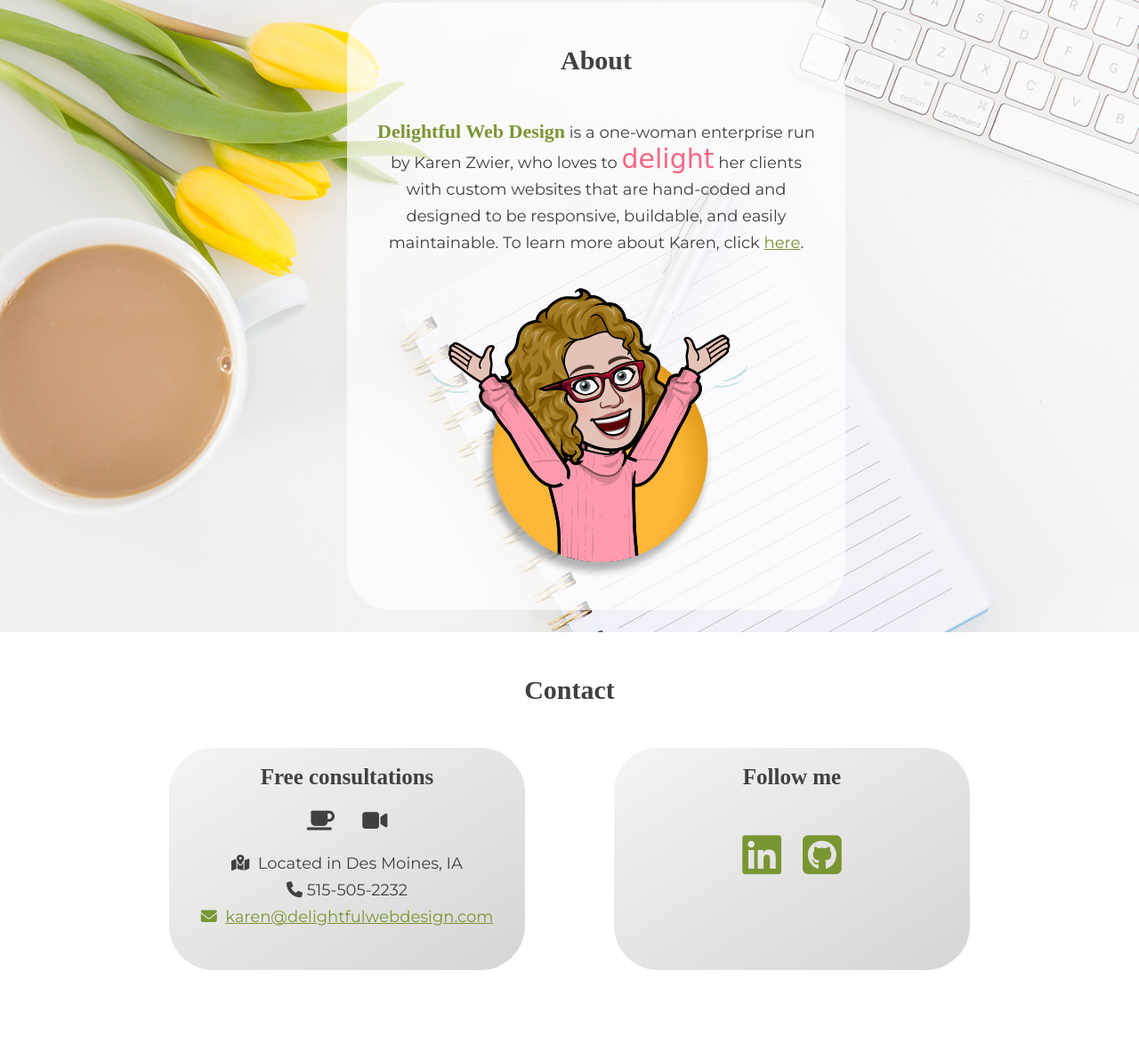
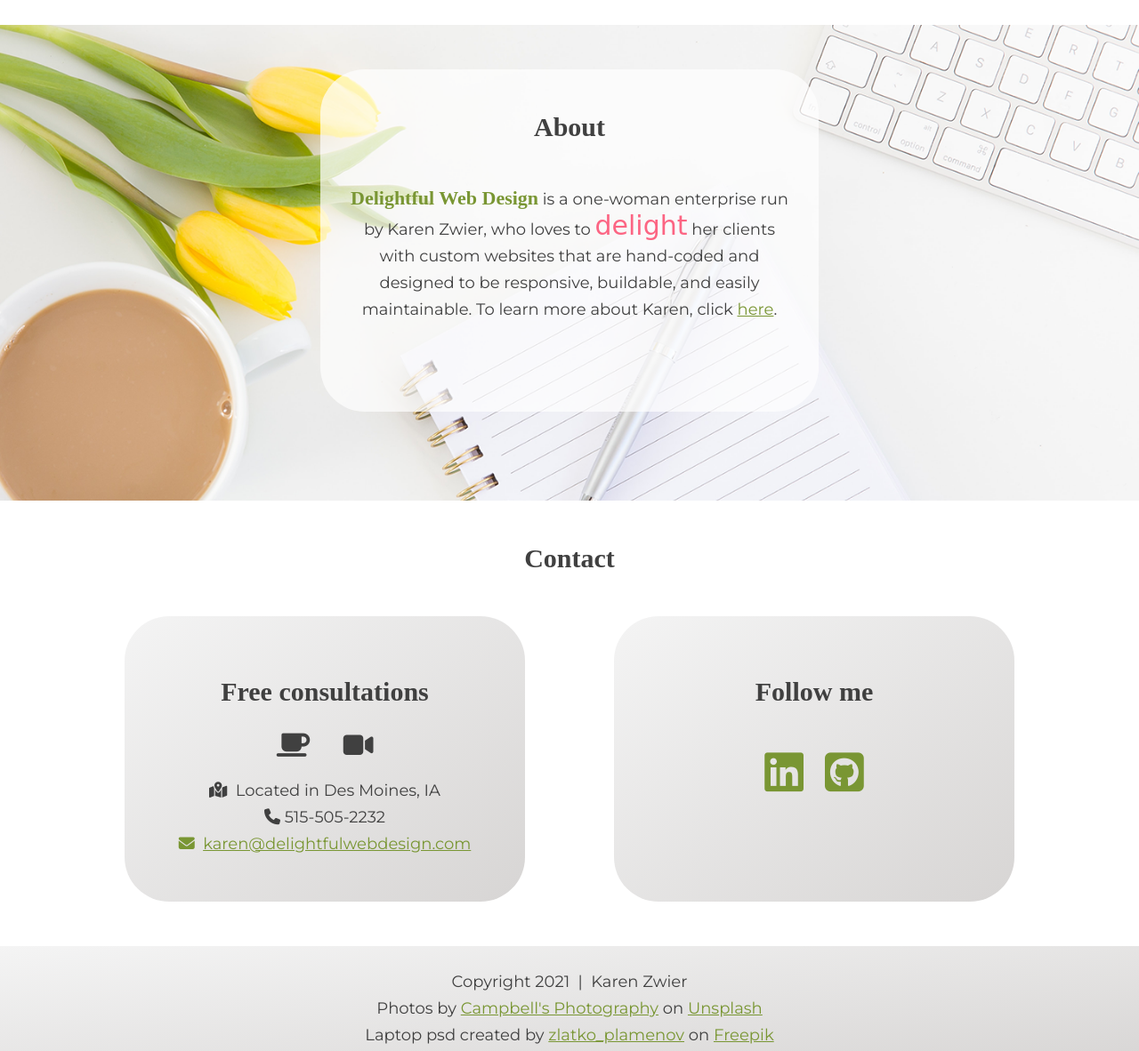
Before and after one commit to krzwier/delightful-web-design, a plain HTML site: page index.html in a window 1280 px wide. Shown: the part 1165-2347 px from the top of the page at 89% size. Drawn offline with Linux system fonts and the light colour scheme; a web font is replaced by a local one.

Commit message:
Change contact section in main index.html

```diff
--- a/css/main.css
+++ b/css/main.css
@@ -30,7 +30,7 @@ h2 {
 
 h3 {
     font-size: 30px;
-    padding: 50px 0;
+    padding-bottom: 50px;
 }
 
 h4 {
@@ -154,6 +154,7 @@ nav.stroke ul li a:hover:after {
 
 #portfolio {
     overflow: auto;
+    margin: 50px 0;
 }
 
 #portfolio img {
@@ -168,7 +169,7 @@ nav.stroke ul li a:hover:after {
 #about {
     background: url("../img/campbell-tulip-coffee-notebook.png");
     background-size: cover;
-    padding: 25px 0;
+    padding: 50px 0 100px 0;
 }
 
 /***** SEMI-TRANSPARENT BOX *****/
@@ -176,9 +177,13 @@ nav.stroke ul li a:hover:after {
 #central-text {
     background-color: rgb(255, 255, 255, 0.7);
     border-radius: 50px;
-    margin: 0 350px;
-    padding: 0 30px;
+    margin: 0 320px;
+    padding: 50px 30px 100px 30px;
     width: 500px;
+}
+
+#central-text h3 {
+    padding: 0 0 50px 0;
 }
 
 #dwd {
@@ -197,16 +202,28 @@ nav.stroke ul li a:hover:after {
 /***** CONTACT *****/
 
 #contact {
+
+    padding: 50px 0;
     overflow: auto;
-    padding: 0 0 100px 0;
+    text-align: center;
 }
 
 #contact a {
     color:#799633;
 }
 
-#contact h4 {
-    font-size: 25px;
+table {
+    border-collapse: separate;
+    border-spacing: 100px 0;
+    width: 100%;
+    text-align: center;
+}
+
+td {
+    background-image: linear-gradient(to bottom right, #F4F4F4, #D7D5D4);
+    border-radius: 50px;
+    width: 50%;
+    padding: 50px 25px;
 }
 
 #contact p {
@@ -220,19 +237,6 @@ nav.stroke ul li a:hover:after {
     padding: 30px 10px;
 }
 
-.box-left, .box-right {
-    background-image: linear-gradient(to bottom right, #F4F4F4, #D7D5D4);
-    border-radius: 50px;
-    height: 250px;
-}
-
-.box-left {
-    margin: 0 50px 0 150px;
-}
-
-.box-right {
-    margin: 0 150px 0 50px;
-}
 
 /***** FOOTER *****/
 
--- a/index.html
+++ b/index.html
@@ -123,7 +123,7 @@ c<!doctype html>
                         designed to be responsive, buildable, and easily maintainable. To learn more about Karen, click
                         <a href="about/index.html">here</a>.
                     </p>
-                    <img src="img/bitmoji-delight.png" alt="ta-da!" />
+                    <!-- <img src="img/bitmoji-delight.png" alt="ta-da!" /> -->
                 </div>
 
             </div>
@@ -137,9 +137,10 @@ c<!doctype html>
 
                 <h3>Contact</h3>
 
-                <div class="half-width">
-
-                    <div class="box-left">
+                <table>
+                    <tbody>
+                    <tr>
+                        <td>
                             <h4>Free consultations<br><br>
                                 <i class="fas fa-coffee"></i> &nbsp;&nbsp;&nbsp; <i class="fas fa-video"></i>
                             </h4>
@@ -148,24 +149,21 @@ c<!doctype html>
                             <p><a href="mailto:karen@delightfulwebdesign.com"><i
                                         class="fas fa-envelope"></i></a>&nbsp;&nbsp;<a
                                     href="mailto:karen@delightfulwebdesign.com">karen@delightfulwebdesign.com</a></p>
-                    </div>
-
-                </div>
-
-                <div class="half-width">
-
-                    <div class="box-right">
-
+                        </td>
+                        <td>
                             <h4>Follow me</h4>
                             <ul>
-                            <li><a href="https://www.linkedin.com/in/karen-zwier/"><i class="fab fa-linkedin"></i></a>
+                                <li><a href="https://www.linkedin.com/in/karen-zwier/"><i
+                                            class="fab fa-linkedin"></i></a>
                                 </li>
                                 <li><a href="https://github.com/krzwier"><i class="fab fa-github-square"></i></a></li>
                             </ul>
+                        </td>
+                    </tr>
+                    </tbody>
+                </table>
 
-                    </div>
 
-                </div>
 
             </div>
 
```
Lines whose indentation alone changed are shown as unchanged.
